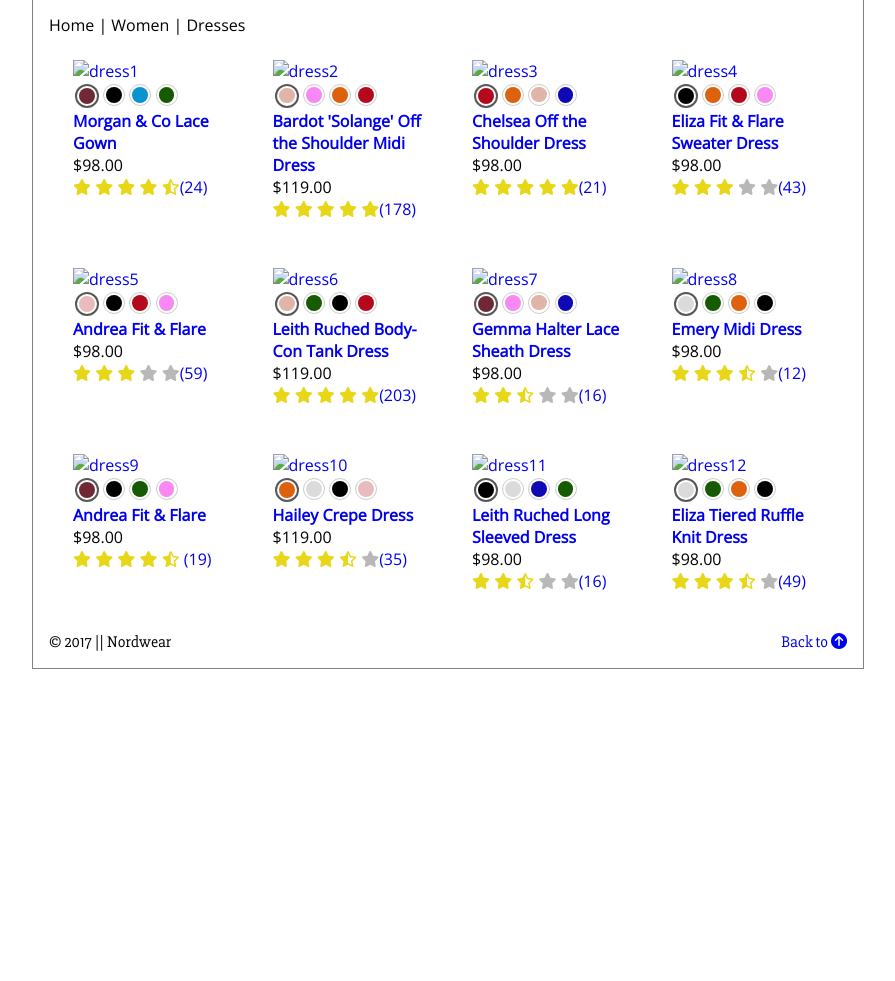
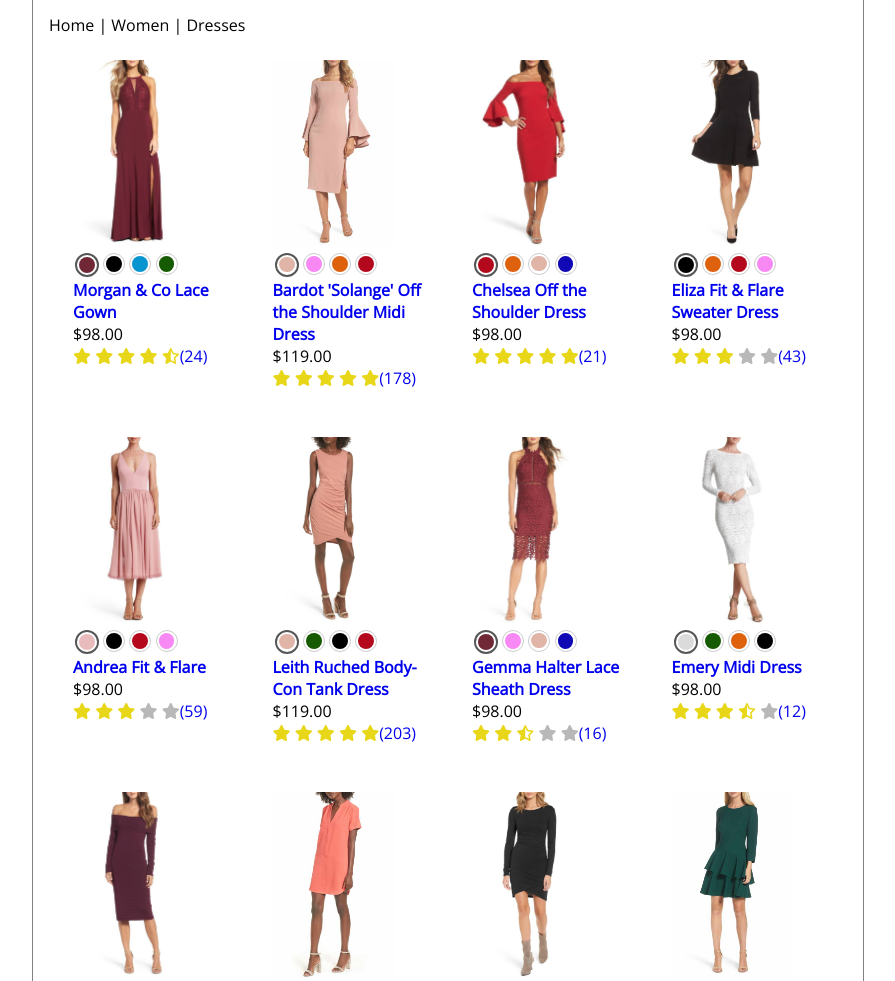
Before and after one commit to Raji14/week6, a plain HTML site: page index.html in a window 1280 px wide. Shown: the part 625-1606 px from the top of the page, without its empty margins (192-1087 px from the left). Before the commit the page ends 1294 px from the top, so only its background shows below. Drawn offline with nearby package versions, Linux system fonts and the light colour scheme.

Commit message:
Point to new image names

```diff
--- a/index.html
+++ b/index.html
@@ -41,7 +41,7 @@
           <!--First row -->
           <article class="sectioncontainer">
             <section class="dressmodule">
-              <a href="dress1.html"><img src="images/_100406241.jpg" alt="dress1"></a>
+              <a href="dress1.html"><img src="images/100406241.jpg" alt="dress1"></a>
               <section class="swatch">
                 <div class="activeswatch"><div class="red"></div></div>
                 <div class="inactiveswatch"><div class="black"></div></div>
@@ -59,7 +59,7 @@
               </section>
             </section>
             <section class="dressmodule">
-              <a href="dress1.html"><img src="images/_101032102.jpg" alt="dress2"></a>
+              <a href="dress1.html"><img src="images/101032102.jpg" alt="dress2"></a>
               <section class="swatch">
                 <div class="activeswatch"><div class="nude"></div></div>
                 <div class="inactiveswatch"><div class="pink"></div></div>
@@ -77,7 +77,7 @@
               </section>
             </section>
             <section class="dressmodule">
-              <a href="dress1.html"><img src="images/_101226013.jpg" alt="dress3"></a>
+              <a href="dress1.html"><img src="images/101226013.jpg" alt="dress3"></a>
               <section class="swatch">
                 <div class="activeswatch"><div class="red2"></div></div>
                 <div class="inactiveswatch"><div class="orange"></div></div>
@@ -95,7 +95,7 @@
               </section>
             </section>
             <section class="dressmodule">
-              <a href="dress1.html"><img src="images/_101592118.jpg" alt="dress4"></a>
+              <a href="dress1.html"><img src="images/101592118.jpg" alt="dress4"></a>
               <section class="swatch">
                 <div class="activeswatch"><div class="black"></div></div>
                 <div class="inactiveswatch"><div class="orange"></div></div>
@@ -117,7 +117,7 @@
           <!--Second row -->
           <article class="sectioncontainer">
             <section class="dressmodule">
-              <a href="dress1.html"><img src="images/_101277184.jpg" alt="dress5"></a>
+              <a href="dress1.html"><img src="images/101277184.jpg" alt="dress5"></a>
               <section class="swatch">
                 <div class="activeswatch"><div class="peach"></div></div>
                 <div class="inactiveswatch"><div class="black"></div></div>
@@ -135,7 +135,7 @@
               </section>
             </section>
             <section class="dressmodule">
-              <a href="dress1.html"><img src="images/_101364203.jpg" alt="dress6"></a>
+              <a href="dress1.html"><img src="images/101364203.jpg" alt="dress6"></a>
               <section class="swatch">
                 <div class="activeswatch"><div class="nude"></div></div>
                 <div class="inactiveswatch"><div class="green"></div></div>
@@ -153,7 +153,7 @@
               </section>
             </section>
             <section class="dressmodule">
-              <a href="dress1.html"><img src="images/_101474496.jpg" alt="dress7"></a>
+              <a href="dress1.html"><img src="images/101474496.jpg" alt="dress7"></a>
               <section class="swatch">
                 <div class="activeswatch"><div class="red"></div></div>
                 <div class="inactiveswatch"><div class="pink"></div></div>
@@ -171,7 +171,7 @@
               </section>
             </section>
             <section class="dressmodule">
-              <a href="dress1.html"><img src="images/_11812548.jpg" alt="dress8"></a>
+              <a href="dress1.html"><img src="images/11812548.jpg" alt="dress8"></a>
               <section class="swatch">
                 <div class="activeswatch"><div class="gray"></div></div>
                 <div class="inactiveswatch"><div class="green"></div></div>
@@ -193,7 +193,7 @@
           <!--Third row -->
           <article class="sectioncontainer">
             <section class="dressmodule">
-              <a href="dress1.html"><img src="images/_101883197.jpg" alt="dress9"></a>
+              <a href="dress1.html"><img src="images/101883197.jpg" alt="dress9"></a>
               <section class="swatch">
                 <div class="activeswatch"><div class="red"></div></div>
                 <div class="inactiveswatch"><div class="black"></div></div>
@@ -211,7 +211,7 @@
               </section>
             </section>
             <section class="dressmodule">
-              <a href="dress1.html"><img src="images/_101774872.jpg" alt="dress10"></a>
+              <a href="dress1.html"><img src="images/101774872.jpg" alt="dress10"></a>
               <section class="swatch">
                 <div class="activeswatch"><div class="orange"></div></div>
                 <div class="inactiveswatch"><div class="gray"></div></div>
@@ -229,7 +229,7 @@
               </section>
             </section>
             <section class="dressmodule">
-              <a href="dress1.html"><img src="images/_101956488.jpg" alt="dress11"></a>
+              <a href="dress1.html"><img src="images/101956488.jpg" alt="dress11"></a>
               <section class="swatch">
                 <div class="activeswatch"><div class="black"></div></div>
                 <div class="inactiveswatch"><div class="gray"></div></div>
@@ -247,7 +247,7 @@
               </section>
             </section>
             <section class="dressmodule">
-              <a href="dress1.html"><img src="images/_101714547.jpg" alt="dress12"></a>
+              <a href="dress1.html"><img src="images/101714547.jpg" alt="dress12"></a>
               <section class="swatch">
                 <div class="activeswatch"><div class="gray"></div></div>
                 <div class="inactiveswatch"><div class="green"></div></div>
```
Also changed, not shown: dress1.html (+6 -6 lines).
